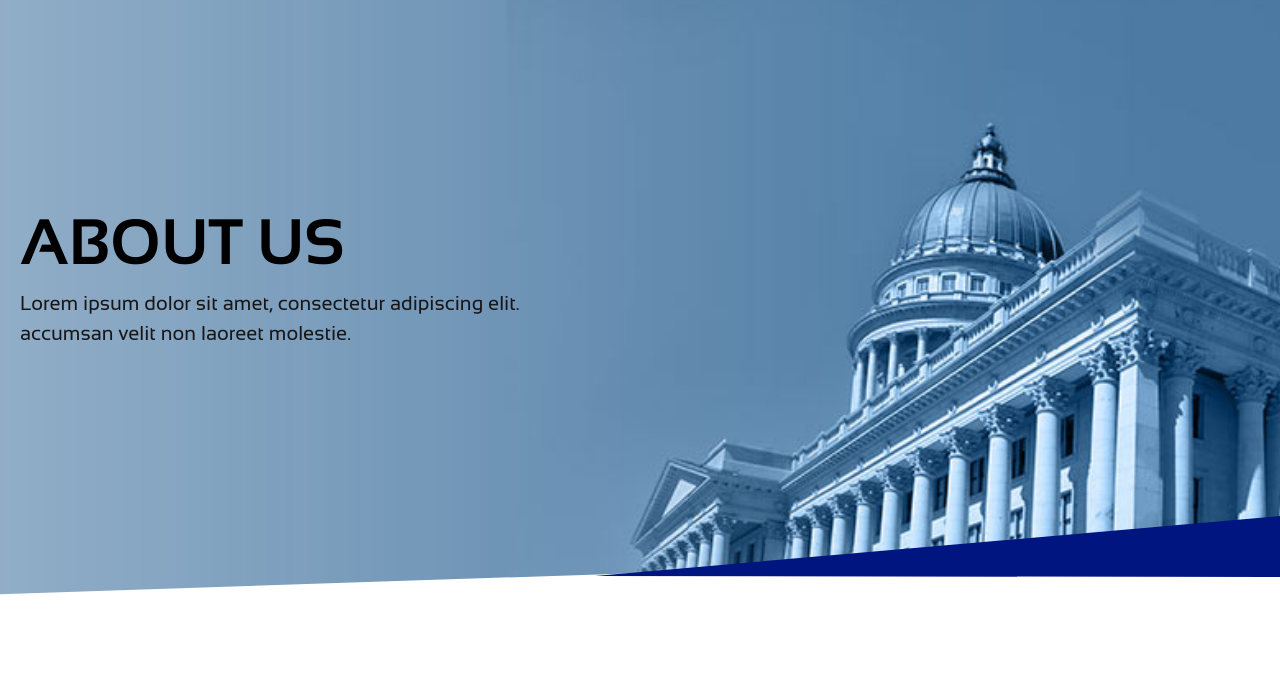
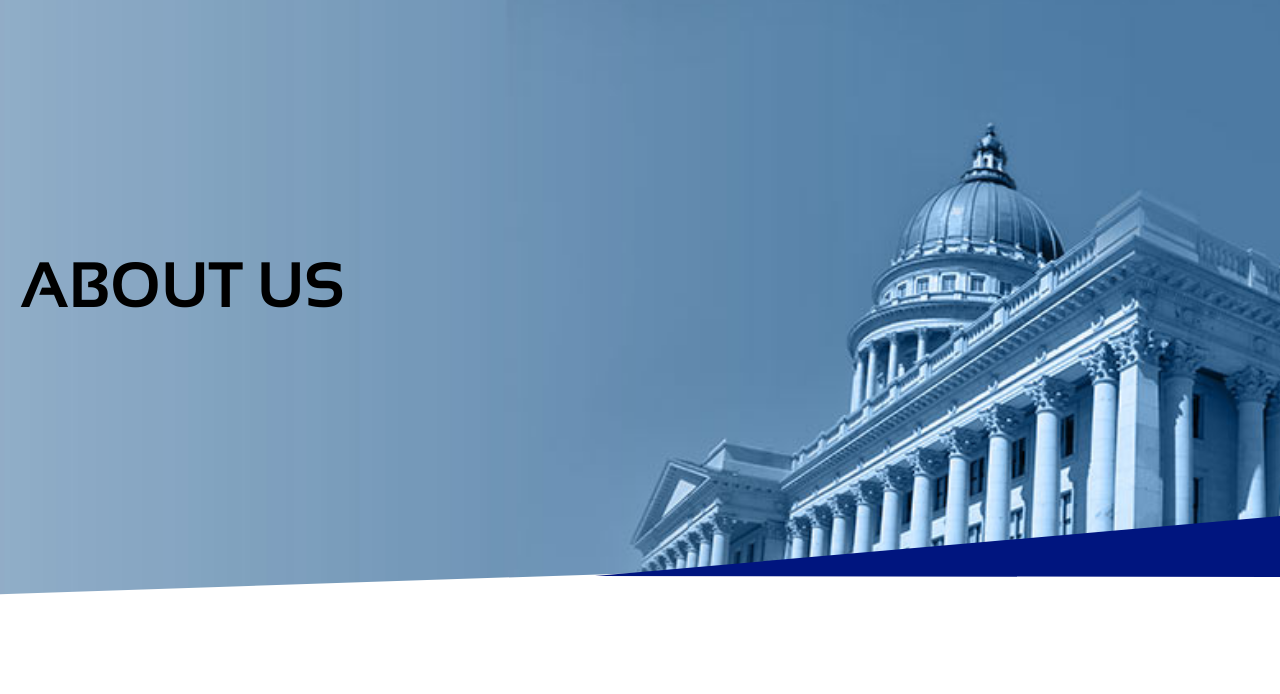
Before and after one commit to sourcecodepartners/advancemfgtech, a plain HTML site: page about.html in a window 1280 px wide. Shown: the part 106-800 px from the top of the page. Drawn offline with Linux system fonts and the light colour scheme.

Commit message:
Update about.html
hide lorem ipsum

```diff
--- a/about.html
+++ b/about.html
@@ -61,7 +61,7 @@
 			<div class="container">
 				<div class="home-banner-caption">
 					<h1>about us</h1>
-					<p>Lorem ipsum dolor sit amet, consectetur adipiscing elit. accumsan velit non laoreet molestie.</p>
+					<!--<p>Lorem ipsum dolor sit amet, consectetur adipiscing elit. accumsan velit non laoreet molestie.</p>-->
 					<!--<a href="#" title="Learn More" class="clip-btn">Learn More</a>--></div>
 			</div>
 		</section>
```
